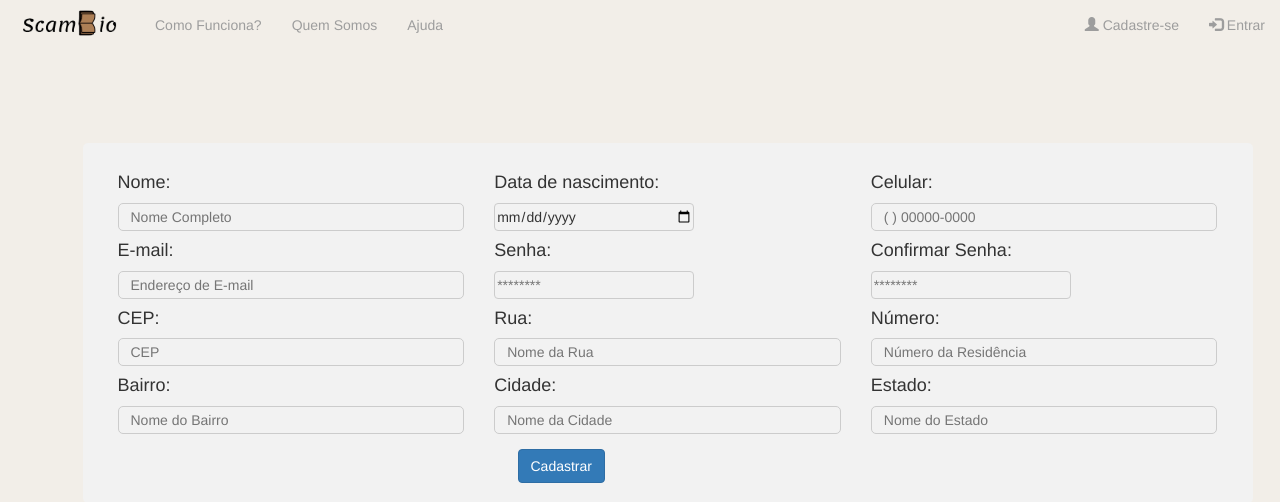
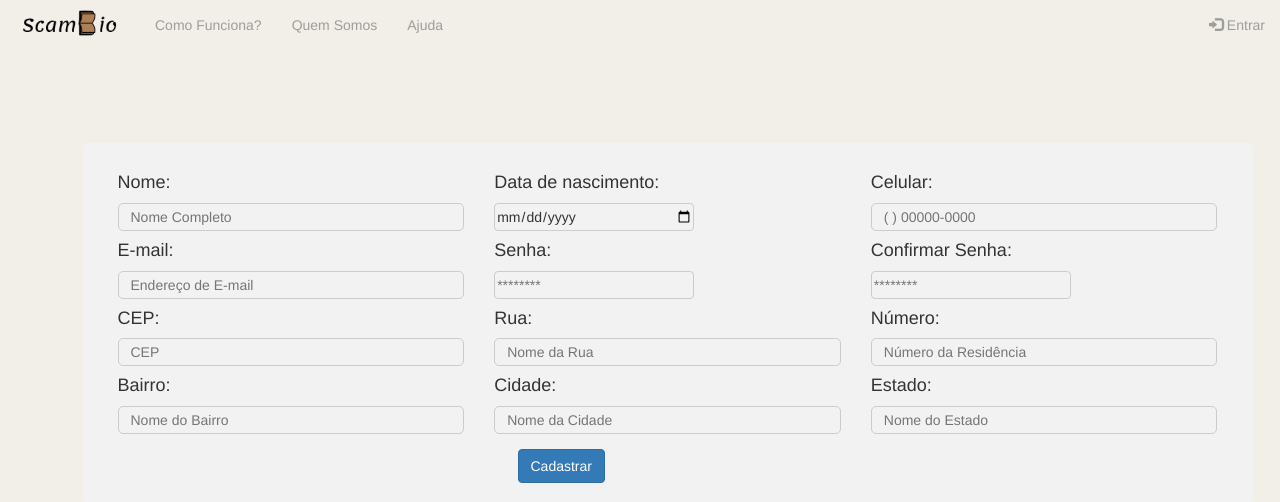
Before and after one commit to barbaragrinop/scambio2.0, a PHP site: page /cadastro.php in a window 1280 px wide. Shown: the top 502 px of the page. Run offline with PHP 8.4, Linux system fonts and the light colour scheme; some libraries are stand-ins or nearby versions.

Commit message:
ajustando navbar

```diff
--- a/cadastro.php
+++ b/cadastro.php
@@ -32,7 +32,6 @@
                     <li><a href="../scambio/index.php#ajuda">Ajuda</a></li>
                 </ul>
                 <ul class=" textCor nav navbar-nav navbar-right">
-                    <li><a href="cadastro.php"><span class="glyphicon glyphicon-user"></span> Cadastre-se</a></li>
                     <li><a href="login.php"><span class="glyphicon glyphicon-log-in"></span> Entrar</a></li>
                 </ul>
             </div>
--- a/login.php
+++ b/login.php
@@ -33,7 +33,6 @@
                 </ul>
                 <ul class=" textCor nav navbar-nav navbar-right">
                     <li><a href="cadastro.php"><span class="glyphicon glyphicon-user"></span> Cadastre-se</a></li>
-                    <li><a href="login.php"><span class="glyphicon glyphicon-log-in"></span> Entrar</a></li>
                 </ul>
             </div>
         </div>
```
